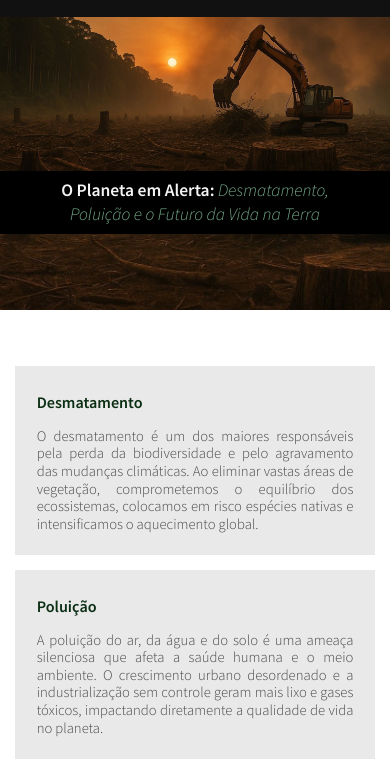
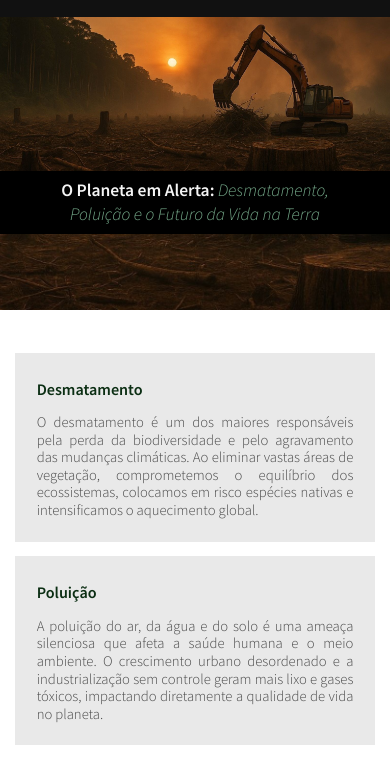
Before and after one commit to Evelin24/midiasdigitais, a plain HTML site: page index.html in a window 390 px wide. Shown: the part 65-824 px from the top of the page. Drawn offline with nearby package versions, Linux system fonts and the light colour scheme; files whose address does not match are found by name.

Commit message:
Update index.html

```diff
--- a/index.html
+++ b/index.html
@@ -144,7 +144,7 @@
 
   @media screen and (max-width: 480px) {
     .spaco-banner {
-      height: 0.5em;
+      height: 0.1em;
       background-color: var(--cor-espaco-small);
     }
   }
@@ -191,7 +191,7 @@
 
   @media screen and (max-width: 768px) {
     .blocos-info-full {
-      margin-top: 5vw;
+      margin-top: 3vw;
     }
 
     .blocos-info-full .cards {
```
